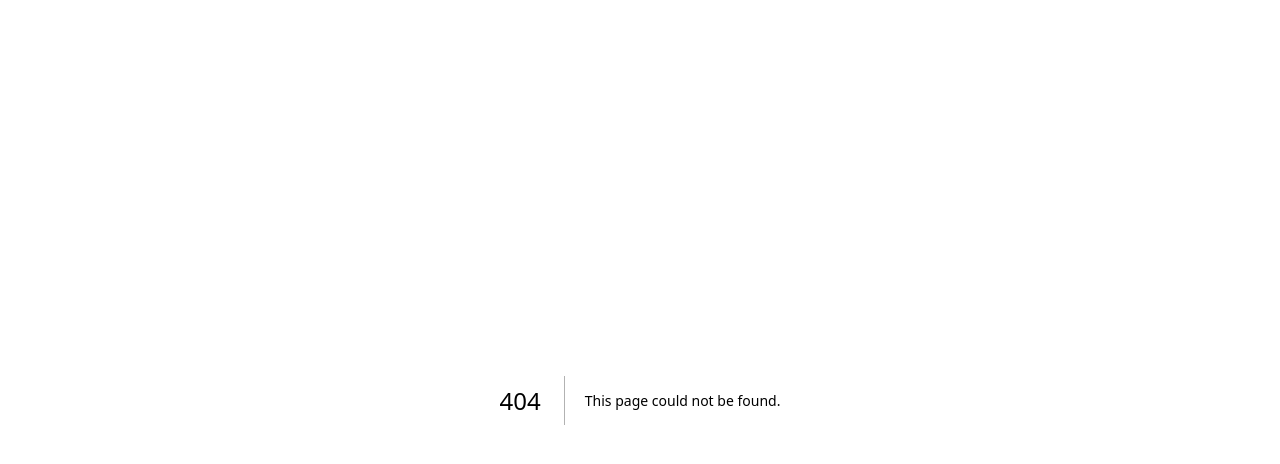
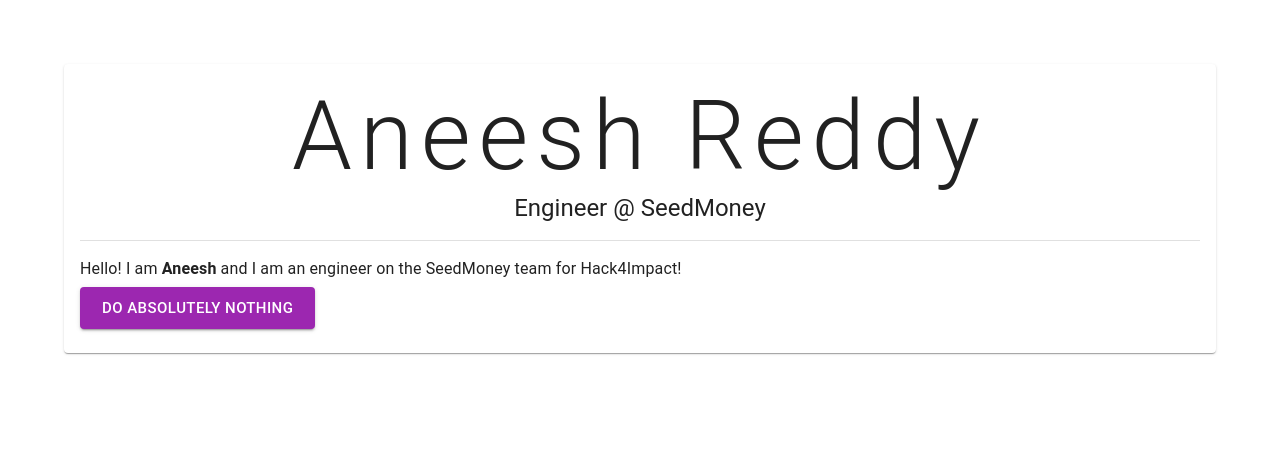
Before and after one commit to Hack4Impact-UMD/seedmoney, a Next.js app: page /kickoff-assignment/aneesh-reddy in a window 1280 px wide. Before the commit this address had no page. Shown: the top 464 px of the page. Built offline with nearby package versions, Linux system fonts and the light colour scheme.

Commit message:
Added kickoff page as per the onboarding assignment.

```diff
--- /dev/null
+++ b/app/kickoff-assignment/aneesh-reddy/page.tsx
@@ -0,0 +1,18 @@
+import React from 'react';
+import {Button, Card, CardContent, Container, Divider, Typography} from "@mui/material";
+
+export default async function Page() {
+    return (
+        <Container maxWidth="lg" sx={{ mt: 8, }}>
+            <Card>
+                <CardContent>
+                    <Typography variant="h1" textAlign="center" sx={{ letterSpacing: '8px'}}>Aneesh Reddy</Typography>
+                    <Typography variant="h5" textAlign="center" gutterBottom>Engineer @ SeedMoney</Typography>
+                    <Divider sx={{ my: 2, }}/>
+                    <Typography gutterBottom>Hello! I am <b>Aneesh</b> and I am an engineer on the SeedMoney team for Hack4Impact!</Typography>
+                    <Button variant="contained" size="large" color="secondary">Do Absolutely Nothing</Button>
+                </CardContent>
+            </Card>
+        </Container>
+    );
+}
```
Also changed, not shown: 2 other files (tests, documents, lock files or other folders).
